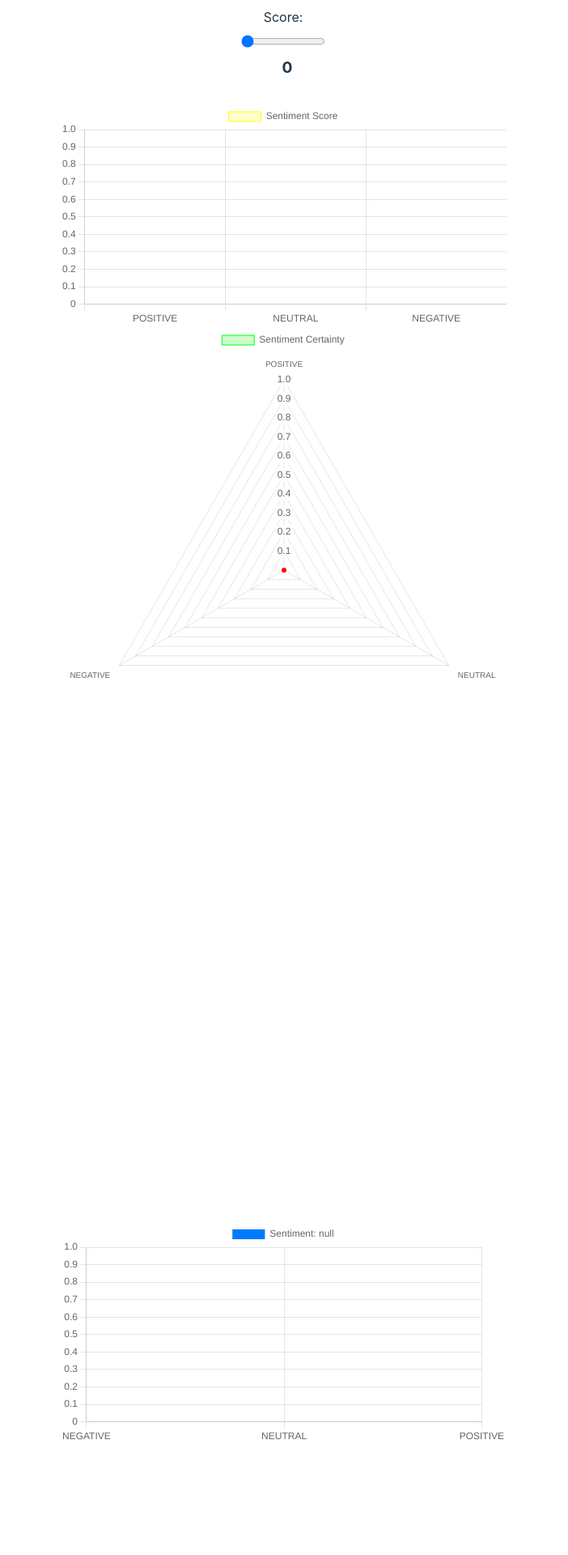
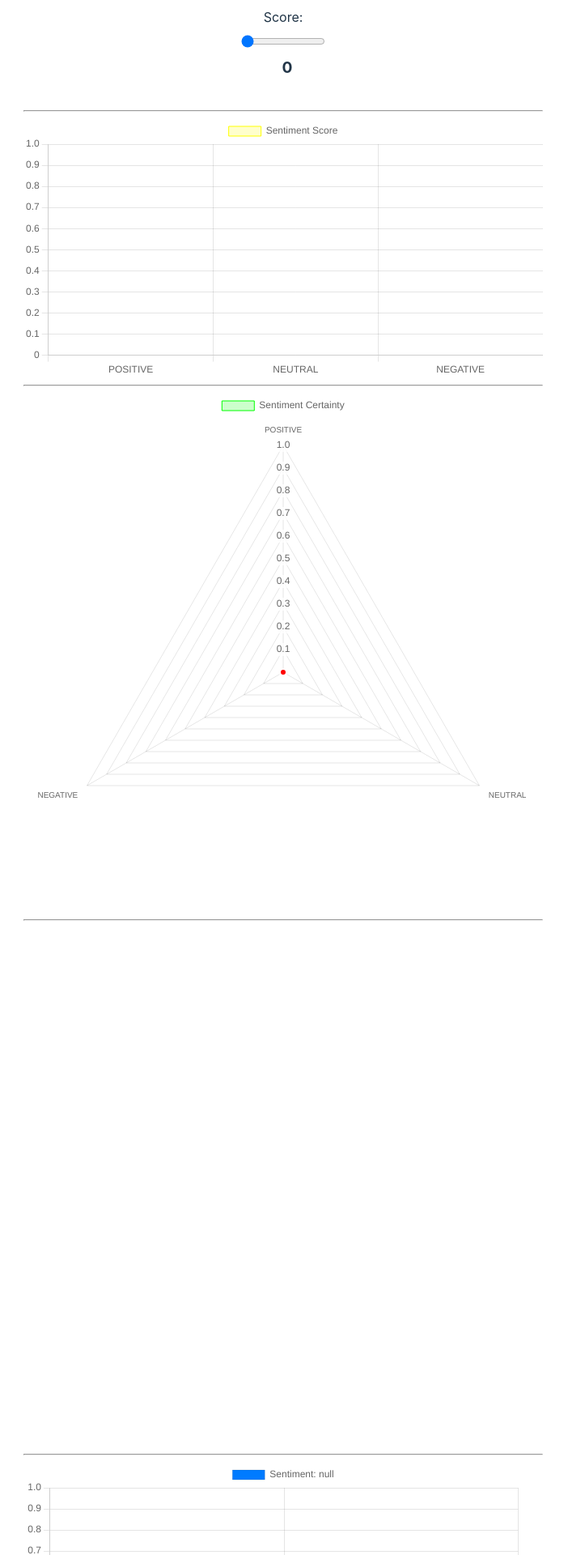
Before and after one commit to beatalinnea/sentiment-analysis-extension, a React (Vite) app: page / in a window 1280 px wide. Shown: the part 220-2140 px from the top of the page at 81% size, without its empty margins (290-992 px from the left). Before the commit the page ends 2024 px from the top, so only its background shows below. Built offline with nearby package versions, Linux system fonts and the light colour scheme.

Commit message:
Add line breaks

```diff
--- a/src/Charts/Container.jsx
+++ b/src/Charts/Container.jsx
@@ -18,9 +18,13 @@ const Container = () => {
       />
 
       <div style={{ display: "flex", flexDirection: "column", justifyContent: "center", width: "100%", maxWidth: "800px", marginTop: "30px" }}>
+      <hr style={{ border: "0.5px solidrgb(87, 87, 87)", width: "50vw"}} />
         <BarChartComponent sentiment={sentiment} score={score} />
+        <hr style={{ border: "0.5px solidrgb(87, 87, 87)", width: "50vw"}} />
         <RadarChart sentiment={sentiment} score={score} />
+        <hr style={{ border: "0.5px solidrgb(87, 87, 87)", width: "50vw"}} />
         <PieChartComponent sentiment={sentiment} score={score} />
+        <hr style={{ border: "0.5px solidrgb(87, 87, 87)", width: "50vw"}} />
         <ScatterChart sentiment={sentiment} score={score} />
       </div>
     </div>
--- a/src/Charts/RadarChartComponent.jsx
+++ b/src/Charts/RadarChartComponent.jsx
@@ -1,5 +1,4 @@
-// src/RadarChartComponent.jsx
-import { useEffect, useRef } from "react";
+import { useRef } from "react";
 import { Radar } from "react-chartjs-2";
 import { Chart as ChartJS, RadialLinearScale, Tooltip, Legend, LineElement, Filler } from "chart.js";
 
@@ -79,14 +78,6 @@ const RadarChart = ({ sentiment, score }) => {
 
   const chartRef = useRef(null);
 
-  useEffect(() => {
-    // Cleanup chart when component unmounts
-    const chartInstance = chartRef.current.chartInstance;
-    if (chartInstance) {
-      chartInstance.destroy();
-    }
-  }, []);
-
   return <Radar data={data} options={options} ref={chartRef} />;
 };
 
```
